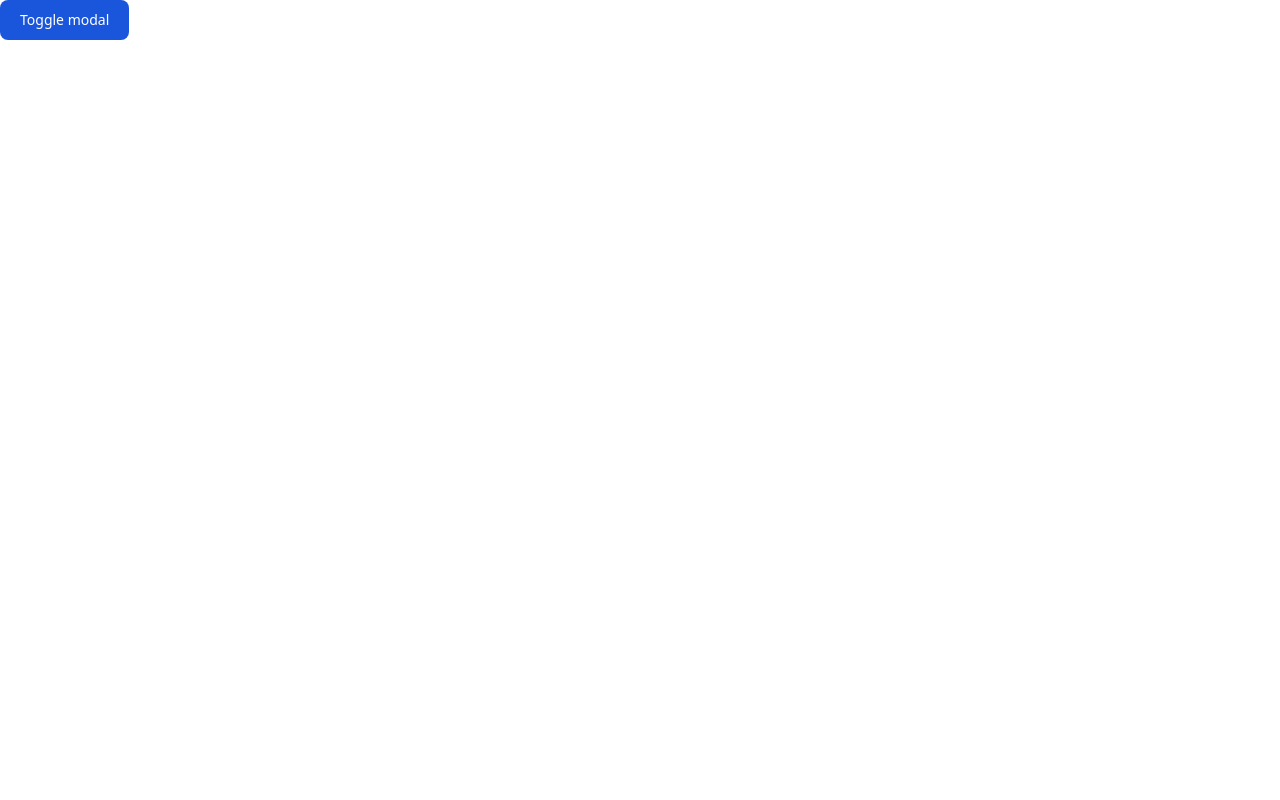
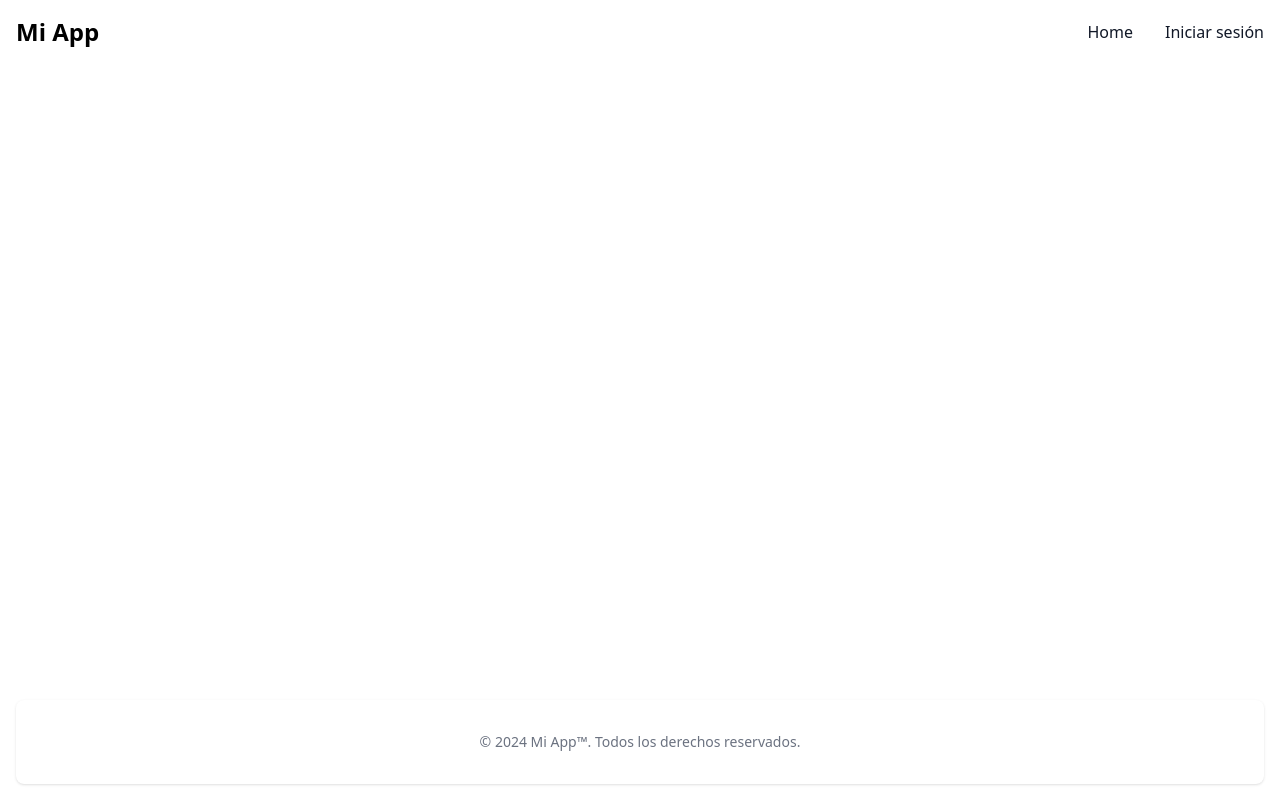
Before and after one commit to IDWM/angular-airplanes-web-client, an Angular app: page / in a window 1280 px wide. Built offline with nearby package versions, Linux system fonts and the light colour scheme.

Commit message:
feat: implement base layout with navbar and footer components

```diff
--- a/src/app/app.component.html
+++ b/src/app/app.component.html
@@ -1,87 +1,7 @@
-<!-- Modal toggle -->
-<button
-  data-modal-target="defaultModal"
-  data-modal-toggle="defaultModal"
-  class="block text-white bg-blue-700 hover:bg-blue-800 focus:ring-4 focus:outline-none focus:ring-blue-300 font-medium rounded-lg text-sm px-5 py-2.5 text-center dark:bg-blue-600 dark:hover:bg-blue-700 dark:focus:ring-blue-800"
-  type="button"
->
-  Toggle modal
-</button>
-
-<!-- Main modal -->
-<div
-  id="defaultModal"
-  tabindex="-1"
-  aria-hidden="true"
-  class="fixed top-0 left-0 right-0 z-50 hidden w-full p-4 overflow-x-hidden overflow-y-auto md:inset-0 h-[calc(100%-1rem)] max-h-full"
->
-  <div class="relative w-full max-w-2xl max-h-full">
-    <!-- Modal content -->
-    <div class="relative bg-white rounded-lg shadow dark:bg-gray-700">
-      <!-- Modal header -->
-      <div
-        class="flex items-start justify-between p-4 border-b rounded-t dark:border-gray-600"
-      >
-        <h3 class="text-xl font-semibold text-gray-900 dark:text-white">
-          Terms of Service
-        </h3>
-        <button
-          type="button"
-          class="text-gray-400 bg-transparent hover:bg-gray-200 hover:text-gray-900 rounded-lg text-sm w-8 h-8 ml-auto inline-flex justify-center items-center dark:hover:bg-gray-600 dark:hover:text-white"
-          data-modal-hide="defaultModal"
-        >
-          <svg
-            class="w-3 h-3"
-            aria-hidden="true"
-            xmlns="http://www.w3.org/2000/svg"
-            fill="none"
-            viewBox="0 0 14 14"
-          >
-            <path
-              stroke="currentColor"
-              stroke-linecap="round"
-              stroke-linejoin="round"
-              stroke-width="2"
-              d="m1 1 6 6m0 0 6 6M7 7l6-6M7 7l-6 6"
-            />
-          </svg>
-          <span class="sr-only">Close modal</span>
-        </button>
-      </div>
-      <!-- Modal body -->
-      <div class="p-6 space-y-6">
-        <p class="text-base leading-relaxed text-gray-500 dark:text-gray-400">
-          With less than a month to go before the European Union enacts new
-          consumer privacy laws for its citizens, companies around the world are
-          updating their terms of service agreements to comply.
-        </p>
-        <p class="text-base leading-relaxed text-gray-500 dark:text-gray-400">
-          The European Union’s General Data Protection Regulation (G.D.P.R.)
-          goes into effect on May 25 and is meant to ensure a common set of data
-          rights in the European Union. It requires organizations to notify
-          users as soon as possible of high-risk data breaches that could
-          personally affect them.
-        </p>
-      </div>
-      <!-- Modal footer -->
-      <div
-        class="flex items-center p-6 space-x-2 border-t border-gray-200 rounded-b dark:border-gray-600"
-      >
-        <button
-          data-modal-hide="defaultModal"
-          type="button"
-          class="text-white bg-blue-700 hover:bg-blue-800 focus:ring-4 focus:outline-none focus:ring-blue-300 font-medium rounded-lg text-sm px-5 py-2.5 text-center dark:bg-blue-600 dark:hover:bg-blue-700 dark:focus:ring-blue-800"
-        >
-          I accept
-        </button>
-        <button
-          data-modal-hide="defaultModal"
-          type="button"
-          class="text-gray-500 bg-white hover:bg-gray-100 focus:ring-4 focus:outline-none focus:ring-blue-300 rounded-lg border border-gray-200 text-sm font-medium px-5 py-2.5 hover:text-gray-900 focus:z-10 dark:bg-gray-700 dark:text-gray-300 dark:border-gray-500 dark:hover:text-white dark:hover:bg-gray-600 dark:focus:ring-gray-600"
-        >
-          Decline
-        </button>
-      </div>
-    </div>
-  </div>
+<div class="flex flex-col min-h-screen">
+  <app-navbar />
+  <main class="flex-grow container mx-auto px-4 py-8">
+    <router-outlet />
+  </main>
+  <app-footer />
 </div>
--- a/src/app/app.component.ts
+++ b/src/app/app.component.ts
@@ -1,10 +1,13 @@
 import { Component, OnInit } from '@angular/core';
 import { FlowbiteService } from './services/flowbite.service';
+import { RouterOutlet } from '@angular/router';
+import { FooterComponent } from './components/footer/footer.component';
+import { NavbarComponent } from './components/navbar/navbar.component';
 
 @Component({
   selector: 'app-root',
   standalone: true,
-  imports: [],
+  imports: [RouterOutlet, NavbarComponent, FooterComponent],
   templateUrl: './app.component.html',
 })
 export class AppComponent implements OnInit {
--- /dev/null
+++ b/src/app/components/footer/footer.component.html
@@ -0,0 +1,7 @@
+<footer class="bg-white rounded-lg shadow dark:bg-gray-900 m-4">
+  <div class="w-full max-w-screen-xl mx-auto p-4 md:py-8">
+    <span class="block text-sm text-gray-500 text-center dark:text-gray-400">
+      © 2024 Mi App™. Todos los derechos reservados.
+    </span>
+  </div>
+</footer>
--- /dev/null
+++ b/src/app/components/navbar/navbar.component.html
@@ -0,0 +1,57 @@
+<nav class="bg-white border-gray-200 dark:bg-gray-900">
+  <div
+    class="max-w-screen-xl flex flex-wrap items-center justify-between mx-auto p-4"
+  >
+    <a routerLink="/" class="flex items-center space-x-3 rtl:space-x-reverse">
+      <span
+        class="self-center text-2xl font-semibold whitespace-nowrap dark:text-white"
+        >Mi App</span
+      >
+    </a>
+
+    <div class="hidden w-full md:block md:w-auto">
+      <ul
+        class="font-medium flex flex-col p-4 md:p-0 mt-4 border border-gray-100 rounded-lg bg-gray-50 md:flex-row md:space-x-8 rtl:space-x-reverse md:mt-0 md:border-0 md:bg-white dark:bg-gray-800 md:dark:bg-gray-900 dark:border-gray-700"
+      >
+        <li>
+          <a
+            routerLink="/home"
+            routerLinkActive="text-blue-700"
+            class="block py-2 px-3 text-gray-900 rounded hover:bg-gray-100 md:hover:bg-transparent md:border-0 md:hover:text-blue-700 md:p-0 dark:text-white md:dark:hover:text-blue-500 dark:hover:bg-gray-700 dark:hover:text-white md:dark:hover:bg-transparent"
+          >
+            Home
+          </a>
+        </li>
+        @if (authService.isAuthenticated()) {
+        <li>
+          <a
+            routerLink="/airplanes"
+            routerLinkActive="text-blue-700"
+            class="block py-2 px-3 text-gray-900 rounded hover:bg-gray-100 md:hover:bg-transparent md:border-0 md:hover:text-blue-700 md:p-0 dark:text-white md:dark:hover:text-blue-500 dark:hover:bg-gray-700 dark:hover:text-white md:dark:hover:bg-transparent"
+          >
+            Airplanes
+          </a>
+        </li>
+        <li>
+          <button
+            (click)="authService.logout()"
+            class="block py-2 px-3 text-gray-900 rounded hover:bg-gray-100 md:hover:bg-transparent md:border-0 md:hover:text-blue-700 md:p-0 dark:text-white md:dark:hover:text-blue-500 dark:hover:bg-gray-700 dark:hover:text-white md:dark:hover:bg-transparent"
+          >
+            Cerrar sesión
+          </button>
+        </li>
+        } @else {
+        <li>
+          <a
+            routerLink="/login"
+            routerLinkActive="text-blue-700"
+            class="block py-2 px-3 text-gray-900 rounded hover:bg-gray-100 md:hover:bg-transparent md:border-0 md:hover:text-blue-700 md:p-0 dark:text-white md:dark:hover:text-blue-500 dark:hover:bg-gray-700 dark:hover:text-white md:dark:hover:bg-transparent"
+          >
+            Iniciar sesión
+          </a>
+        </li>
+        }
+      </ul>
+    </div>
+  </div>
+</nav>
--- /dev/null
+++ b/src/app/components/navbar/navbar.component.ts
@@ -0,0 +1,14 @@
+import { CommonModule } from '@angular/common';
+import { Component, inject } from '@angular/core';
+import { RouterLink, RouterLinkActive } from '@angular/router';
+import { AuthService } from '../../services/auth.service';
+
+@Component({
+  selector: 'app-navbar',
+  standalone: true,
+  imports: [CommonModule, RouterLink, RouterLinkActive],
+  templateUrl: './navbar.component.html',
+})
+export class NavbarComponent {
+  protected readonly authService = inject(AuthService);
+}
```
Also changed, not shown: src/app/components/footer/footer.component.ts (added, +8 -0 lines).
